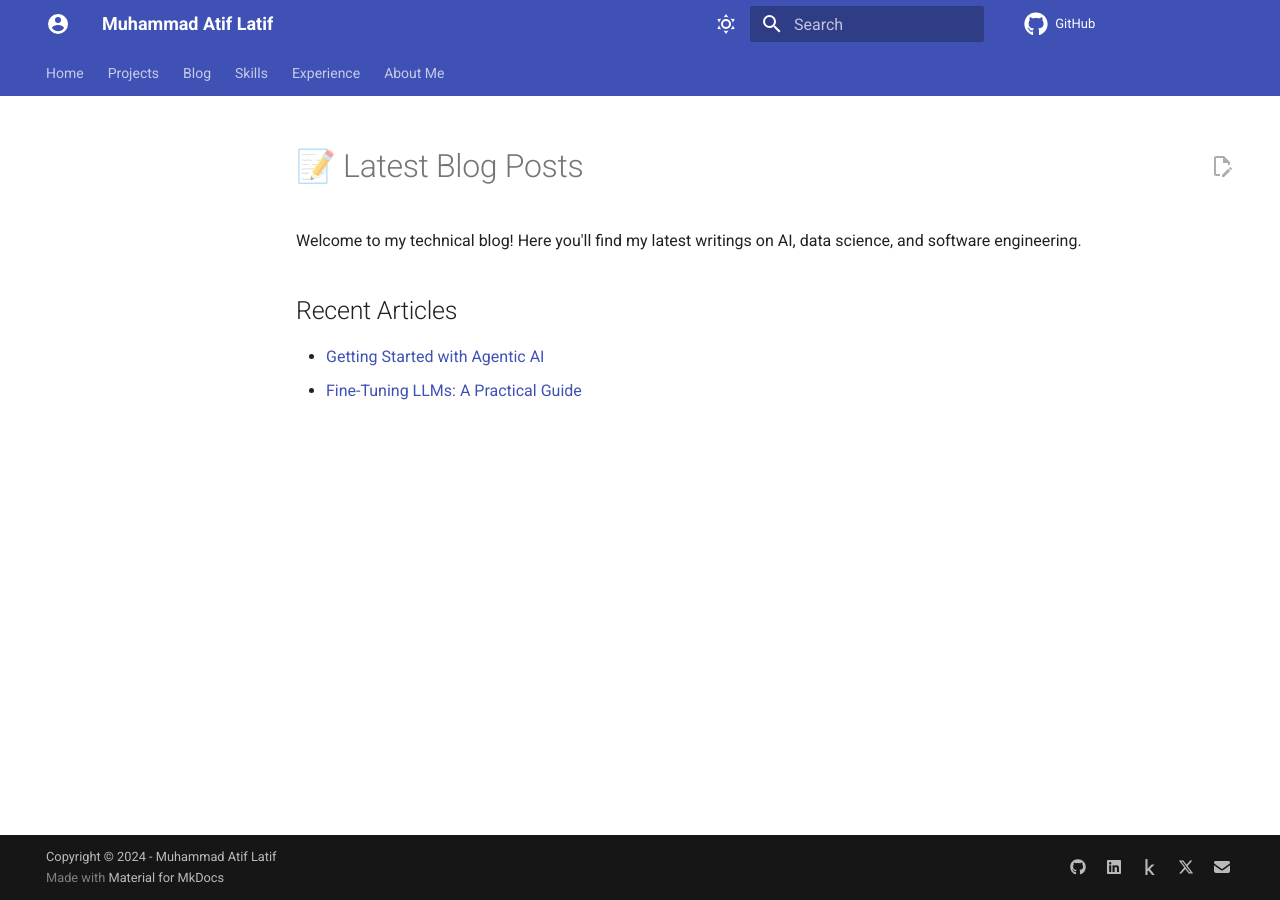
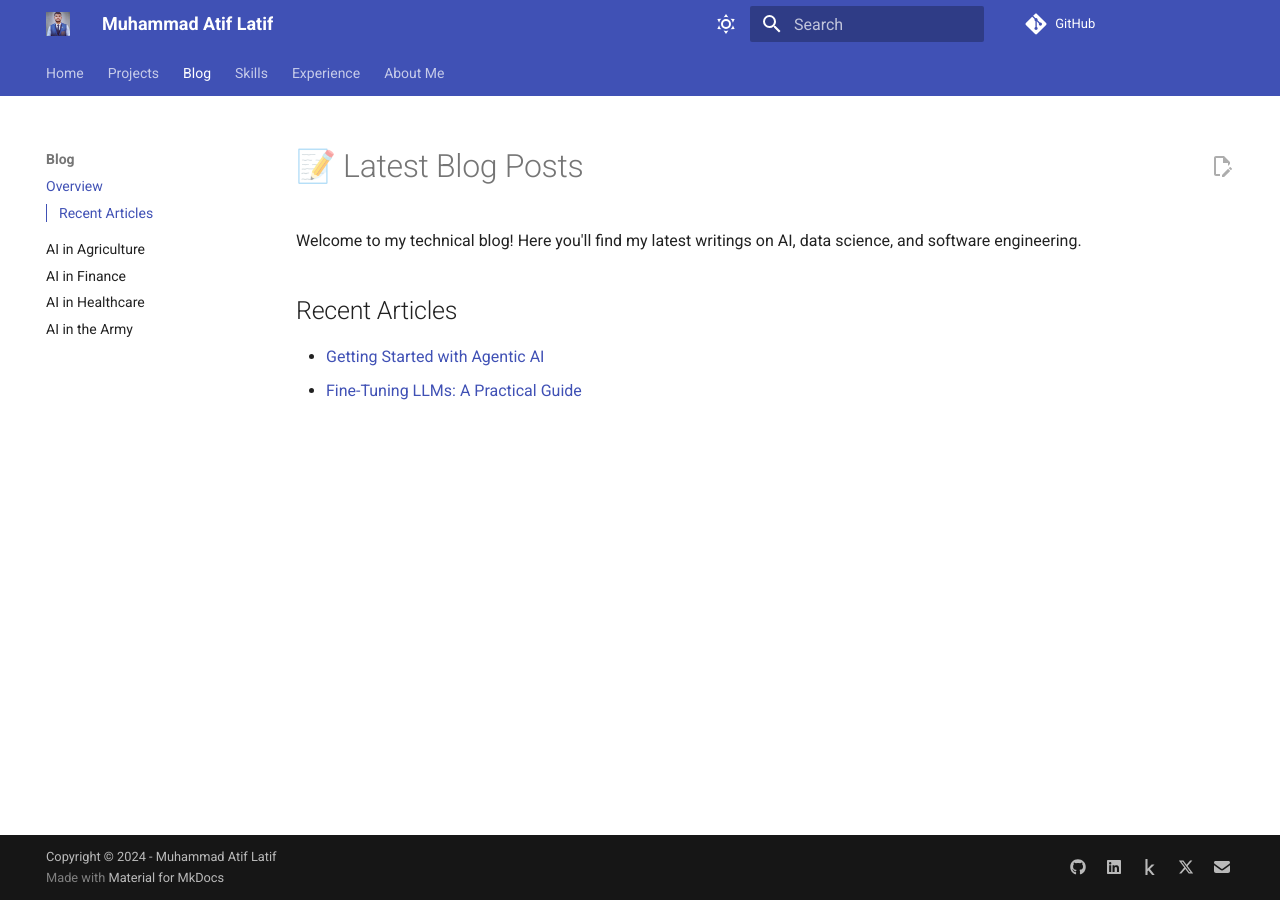
Before and after one commit to M-Atif-Latif/Atif_protfolio, an MkDocs documentation site: the page built from docs/Blog/index.md, in a window 1280 px wide. Built offline with MkDocs 1.6.1 and Material for MkDocs 9.7.7, drawn with Linux system fonts in a browser that asks for light colours; comment, search, counter and statistics services are not loaded.

Commit message:
update the profile

```diff
--- a/mkdocs.yml
+++ b/mkdocs.yml
@@ -8,6 +8,7 @@ copyright: "Copyright © 2024 - Muhammad Atif Latif"
 # ===== THEME CONFIGURATION =====
 theme:
   name: material
+  logo: images/atif.jpg # Add logo path
   language: en
   features:
     - navigation.instant
@@ -42,11 +43,7 @@ theme:
     text: "Roboto"
     code: "Fira Code"
 
-  icon:
-    repo: fontawesome/brands/github
-    logo: material/account-circle
-
-  favicon: images/favicon.ico
+  favicon: images/atif.jpg # Updated favicon path
 
 # ===== NAVIGATION STRUCTURE =====
 nav:
@@ -54,25 +51,24 @@ nav:
   - Projects:
       - Overview: projects/index.md
       - Data Projects:
-        - projects/Data Projects/FAOSTATS.md
-        - projects/Data Projects/Global_Market_Pro.md
-      - Ai Development: projects/Ai Development/chatbot.md
+          - FAOSTATS: projects/Data Projects/FAOSTATS.md
+          - Global Market Pro: projects/Data Projects/Global_Market_Pro.md
+      - Ai Development:
+          - Chatbot: projects/Ai Development/chatbot.md
   - Blog:
-      - Overview: blog/index.md
-      - Posts:
-          - AI in Agriculture: blog/posts/ai-in-agriculture.md
-          - AI in Finance: blog/posts/ai-in-finance.md
-          - AI in Healthcare: blog/posts/ai-in-healthcare.md
-          # Add more posts here as you publish
-
+      - Overview: Blog/index.md
+      - AI in Agriculture: Blog/Posts/ai-in-agriculture.md
+      - AI in Finance: Blog/Posts/ai-in-finance.md
+      - AI in Healthcare: Blog/Posts/ai-in-healthcare.md
+      - AI in the Army: Blog/Posts/ai-in-army.md
   - Skills:
       - Technologies: skills.md
   - Experience:
-    - Overview: experience/index.md
-    - Work History: experience/work-history.md
-    - Education: experience/education.md
-    - Certifications: experience/certifications.md
-    - Resume: resume.md
+      - Overview: experience/index.md
+      - Work History: experience/work-history.md
+      - Education: experience/education.md
+      - Certifications: experience/certifications.md
+      - Resume: resume.md
   - About Me: about.md
 
 # ===== MARKDOWN EXTENSIONS =====
```
